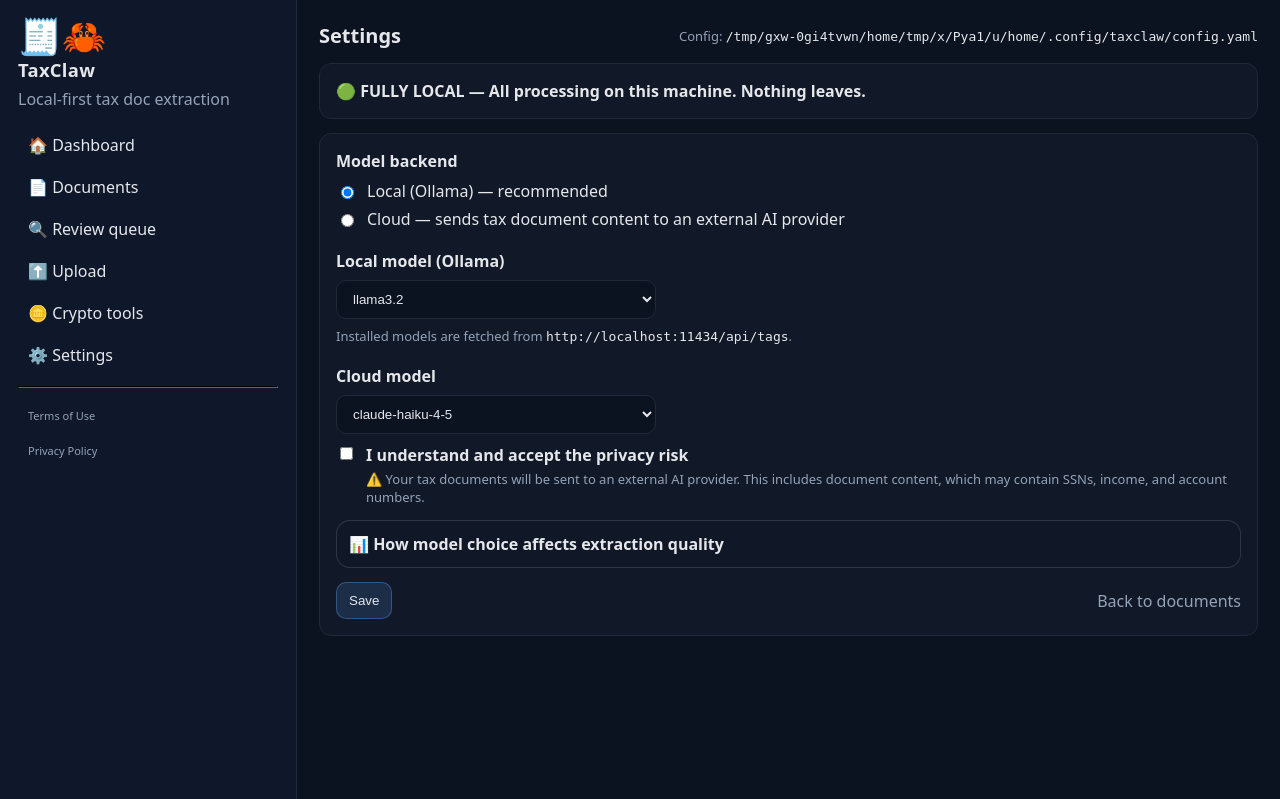
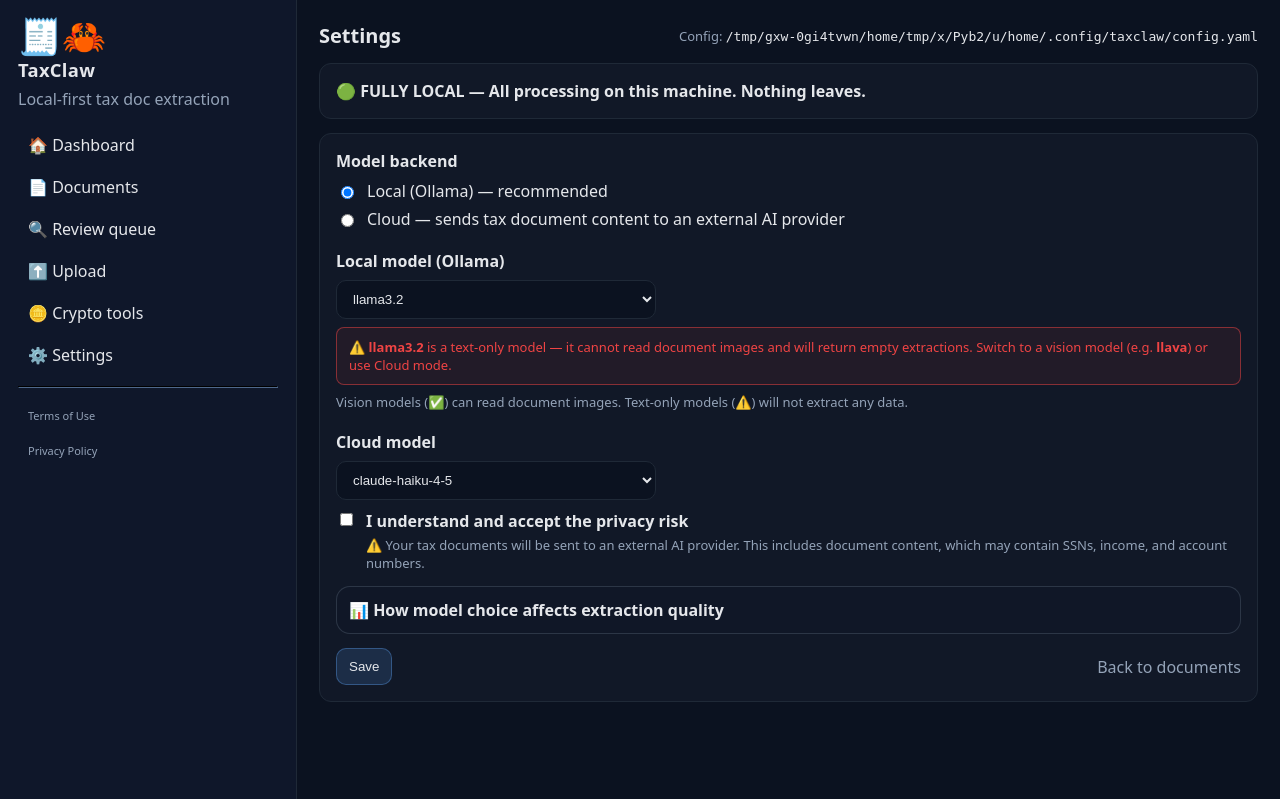
Before and after one commit to DougButdorf/TaxClaw, a FastAPI app: page /settings in a window 1280 px wide. Shown: the top 799 px of the page. Run offline with FastAPI, Linux system fonts and the light colour scheme; data that the repository does not hold is empty; some libraries are stand-ins or nearby versions.

Commit message:
fix: detect vision-capable Ollama models; warn on text-only selection
Root cause: llama3.2 is text-only, silently ignores images → all nulls.
Only models with 'clip' in families (e.g. llava) can read documents.

- _ollama_model_info(): returns name + vision flag; vision models sorted first
- Settings: dropdown shows ✅ vision / ⚠️ text-only with description
- Settings: red warning banner if selected local model is not vision-capable
- Config: updated local_model to llava:latest (the only installed vision model)
- Fixes silent all-null extraction on llama3.2/mistral/qwen etc.

```diff
--- a/src/main.py
+++ b/src/main.py
@@ -47,20 +47,32 @@ templates = Jinja2Templates(directory=str(Path(__file__).parent.parent / "templa
 app = FastAPI(title="TaxClaw", version="0.1.0-beta")
 
 
-def _ollama_tags() -> list[str]:
-    """Return installed Ollama model tags, best-effort."""
+def _ollama_model_info() -> list[dict]:
+    """Return installed Ollama models with vision capability flag.
+
+    Vision models have 'clip' in their families list (e.g. llava, moondream).
+    Text-only models silently ignore images and will return all-null extractions.
+    """
     try:
         with urlopen("http://localhost:11434/api/tags", timeout=1.5) as r:
             data = json.loads(r.read().decode("utf-8"))
         models = data.get("models") or []
-        out: list[str] = []
+        out: list[dict] = []
         for m in models:
             name = m.get("name")
-            if isinstance(name, str) and name:
-                out.append(name)
-        return sorted(set(out))
+            if not isinstance(name, str) or not name:
+                continue
+            families = m.get("details", {}).get("families") or []
+            vision = "clip" in families
+            out.append({"name": name, "vision": vision})
+        return sorted(out, key=lambda x: (not x["vision"], x["name"]))  # vision models first
     except Exception:
         return []
+
+
+def _ollama_tags() -> list[str]:
+    """Return installed Ollama model names, best-effort (for backward compat)."""
+    return [m["name"] for m in _ollama_model_info()]
 
 
 def _cloud_models() -> list[str]:
@@ -178,7 +190,10 @@ def upload_form(request: Request):
 @app.get("/settings", response_class=HTMLResponse)
 def settings(request: Request):
     cfg_now = load_config()
-    local_models = _ollama_tags()
+    local_models_info = _ollama_model_info()
+    local_models = [m["name"] for m in local_models_info]
+    vision_models = {m["name"] for m in local_models_info if m["vision"]}
+    selected_is_vision = cfg_now.local_model in vision_models
 
     status_level = "full_local" if cfg_now.model_backend == "local" else "partial_local"
     needs_privacy_ack = bool(cfg_now.model_backend == "cloud" and not cfg_now.privacy_acknowledged)
@@ -189,6 +204,9 @@ def settings(request: Request):
             "request": request,
             "cfg": cfg_now,
             "local_models": local_models,
+            "local_models_info": local_models_info,
+            "vision_models": vision_models,
+            "selected_is_vision": selected_is_vision,
             "cloud_models": _cloud_models(),
             "cloud_model": cfg_now.cloud_model,
             "status_level": status_level,
@@ -217,12 +235,17 @@ async def settings_save(
     cfg_now.privacy_acknowledged = bool(privacy_acknowledged) if cfg_now.model_backend == "cloud" else False
 
     if cfg_now.model_backend == "cloud" and not cfg_now.privacy_acknowledged:
+        _lmi = _ollama_model_info()
+        _vm = {m["name"] for m in _lmi if m["vision"]}
         return templates.TemplateResponse(
             "settings.html",
             {
                 "request": request,
                 "cfg": cfg_now,
-                "local_models": _ollama_tags(),
+                "local_models": [m["name"] for m in _lmi],
+                "local_models_info": _lmi,
+                "vision_models": _vm,
+                "selected_is_vision": cfg_now.local_model in _vm,
                 "cloud_models": _cloud_models(),
                 "cloud_model": cfg_now.cloud_model,
                 "status_level": "partial_local",
--- a/templates/settings.html
+++ b/templates/settings.html
@@ -41,14 +41,21 @@
         <div id="local-section" style="padding-top: 6px;">
           <div style="font-weight:700; margin-bottom: 8px;">Local model (Ollama)</div>
           <select name="local_model" style="min-width: 320px;">
-            {% for m in local_models %}
-              <option value="{{ m }}" {% if cfg.local_model == m %}selected{% endif %}>{{ m }}</option>
+            {% for m in local_models_info %}
+              <option value="{{ m.name }}" {% if cfg.local_model == m.name %}selected{% endif %}>
+                {{ "✅" if m.vision else "⚠️" }} {{ m.name }}{{ " — vision (recommended)" if m.vision else " — text only, cannot read images" }}
+              </option>
             {% endfor %}
-            {% if local_models|length == 0 %}
+            {% if local_models_info|length == 0 %}
               <option value="{{ cfg.local_model }}" selected>{{ cfg.local_model }}</option>
             {% endif %}
           </select>
-          <div class="muted" style="margin-top: 8px; font-size: 13px;">Installed models are fetched from <code style="color: var(--text);">http://localhost:11434/api/tags</code>.</div>
+          {% if not selected_is_vision and cfg.model_backend == 'local' %}
+          <div style="margin-top:8px; padding:10px 12px; border-radius:8px; border:1px solid rgba(239,68,68,0.5); background:rgba(239,68,68,0.08); font-size:13px; color:#ef4444;">
+            ⚠️ <strong>{{ cfg.local_model }}</strong> is a text-only model — it cannot read document images and will return empty extractions. Switch to a vision model (e.g. <strong>llava</strong>) or use Cloud mode.
+          </div>
+          {% endif %}
+          <div class="muted" style="margin-top: 8px; font-size: 13px;">Vision models (✅) can read document images. Text-only models (⚠️) will not extract any data.</div>
         </div>
 
         <div id="cloud-section" style="padding-top: 6px;">
```
